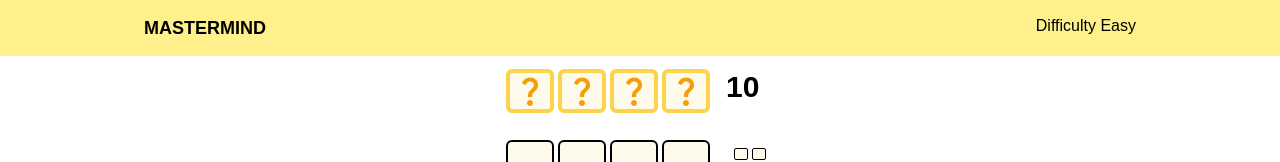
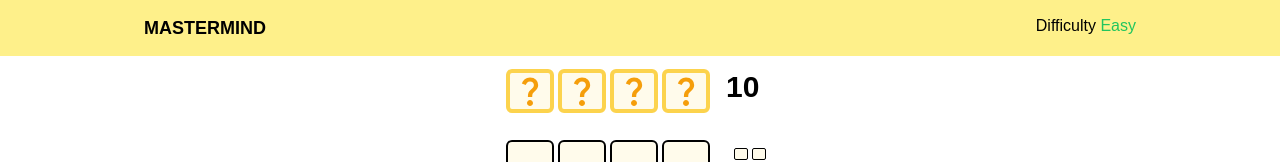
Before and after one commit to Verseler/mastermind, a React (Vite) app: page /Game in a window 1280 px wide. Shown: the top 162 px of the page. Built offline with nearby package versions, Linux system fonts and the light colour scheme; a web font is replaced by a local one.

Commit message:
style: fixed difficultyLevel hover bug

```diff
--- a/src/components/Header.jsx
+++ b/src/components/Header.jsx
@@ -4,9 +4,9 @@
 export default function Header({ currentLevel, setNewLevel }) {
   const [showLevelOptions, setShowLevelOptions] = useState(false);
   const COLORS = {
-    Easy: "green-500",
-    Intermediate: "yellow-500",
-    Hard: "red-500",
+    Easy: "text-green-500",
+    Intermediate: "text-yellow-500",
+    Hard: "text-red-500",
   };
 
   function handleShowLevelOptions() {
@@ -27,7 +27,7 @@
                 handleShowLevelOptions();
               }}
               key={index}
-              className={`text-${COLORS[difficulty.level]} ${
+              className={`${COLORS[difficulty.level]} ${
                 currentLevel === difficulty.level && "font-extrabold"
               } cursor-pointer transition-transform active:scale-90`}
             >
@@ -45,9 +45,9 @@
         <p className="text-lg font-bold">MASTERMIND</p>
         <div className="ml-auto">
           <ul className="flex justify-end w-full gap-7">
-            <li onClick={handleShowLevelOptions} className={`transition-transform border-${COLORS[currentLevel]} cursor-pointer hover:border-b-2 active:scale-90`}>
+            <li onClick={handleShowLevelOptions} className={`transition-transform active:scale-90 cursor-pointer `}>
               <span className="hidden sm:inline">Difficulty{" "}</span>
-              <span className={`text-${COLORS[currentLevel]}`}>{currentLevel}</span>
+              <span className={COLORS[currentLevel]}>{currentLevel}</span>
             </li>
             {showLevelOptions && levelOptionsUI()}
           </ul>
```
